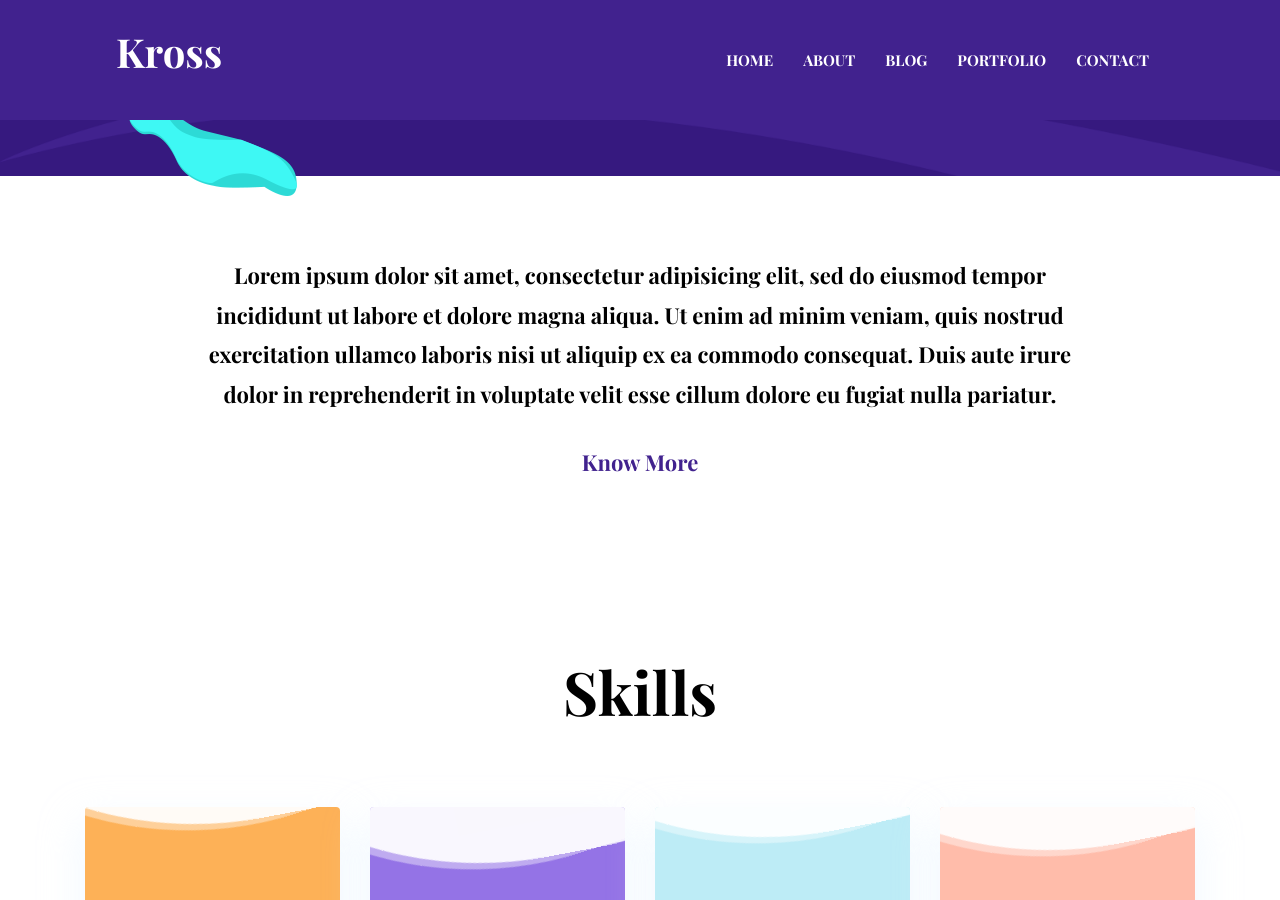
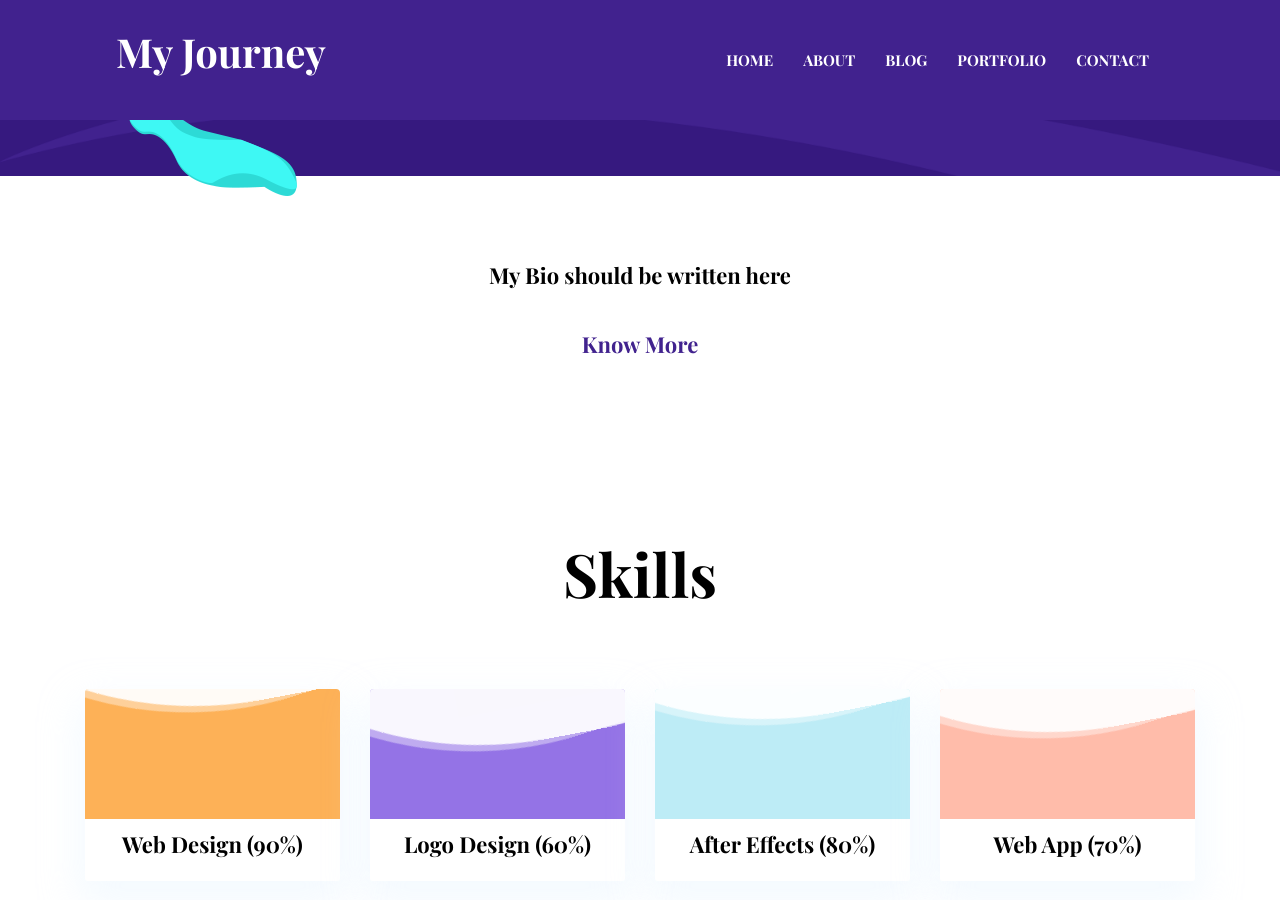
Before and after one commit to shakib1490/shakib1490.github.io, a Jekyll site: the page built from index.html, in a window 1280 px wide and 900 px high, scrolled down 772 px. Built offline with Jekyll 4.4.1, drawn with Linux system fonts in a browser that asks for light colours; some of the changed text lies outside the part shown.

Commit message:
Update settings.yml

```diff
--- a/_data/settings.yml
+++ b/_data/settings.yml
@@ -1,11 +1,11 @@
 #-------------------------------
 # General Site Settings
 
-title: Kross
+title: My Journey
 logo:
 author: themefisher
 description: this is meta description
-email: steve.fruits@email.com
+email: sakib.1490@gmail.com
 phone: +880 2544 658 256
 address: 125/A, CA Commercial Area, California, USA
 copyright: Copyright &copy; 2020 Designed by [Themefisher](https://themefisher.com) & Developed by [Getjekyllthemes](https://getjekyllthemes.com)
@@ -52,7 +52,7 @@ social:
 
 # About Section
 blurb:
-  Lorem ipsum dolor sit amet, consectetur adipisicing elit, sed do eiusmod tempor incididunt ut labore et dolore magna aliqua. Ut enim ad minim veniam, quis nostrud exercitation ullamco laboris nisi ut aliquip ex ea commodo consequat. Duis aute irure dolor in reprehenderit in voluptate velit esse cillum dolore eu fugiat nulla pariatur.
+  My Bio should be written here
 
 blurb-btn-link: '/about'
 blurb-btn-name: know more
```
